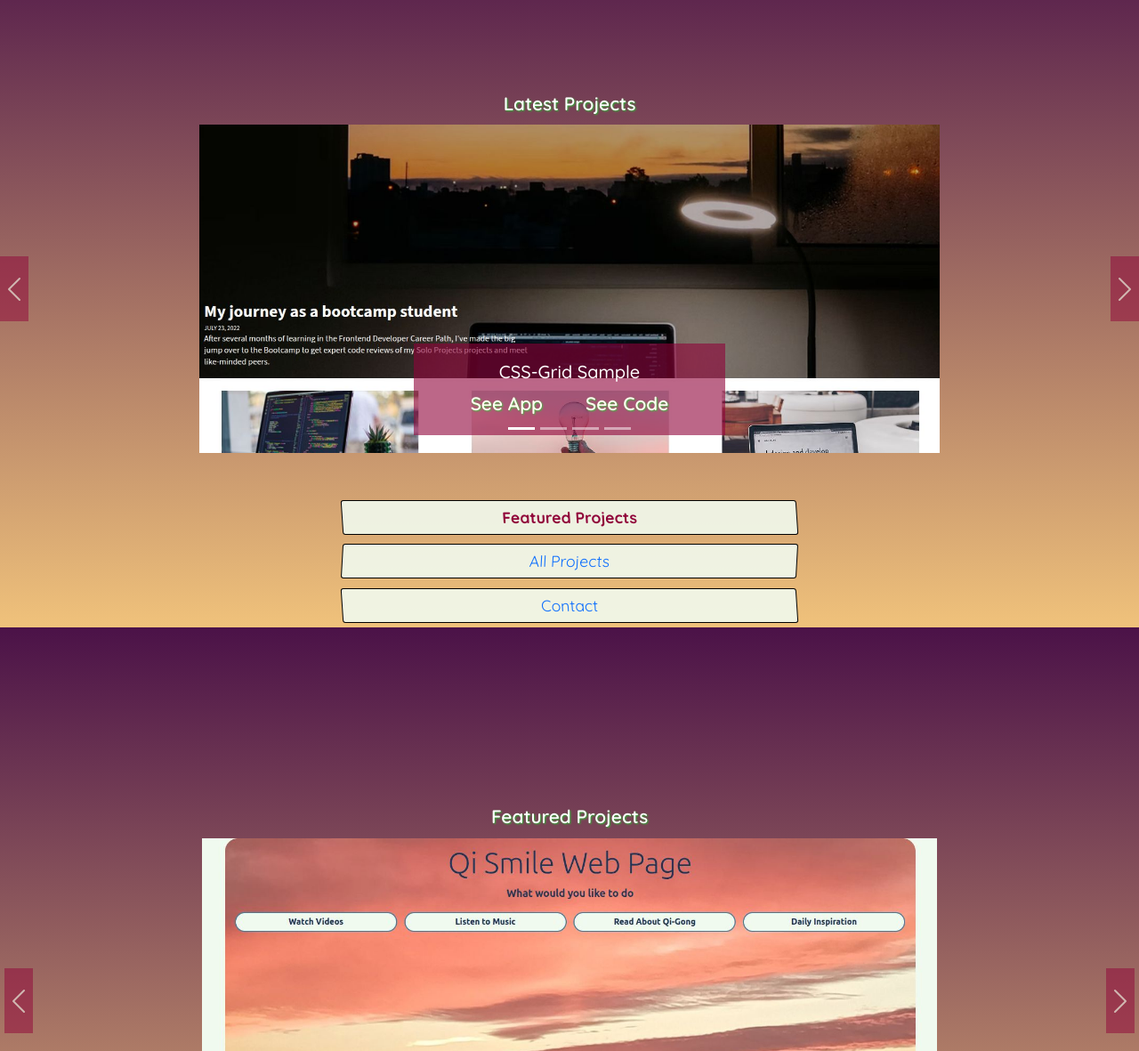
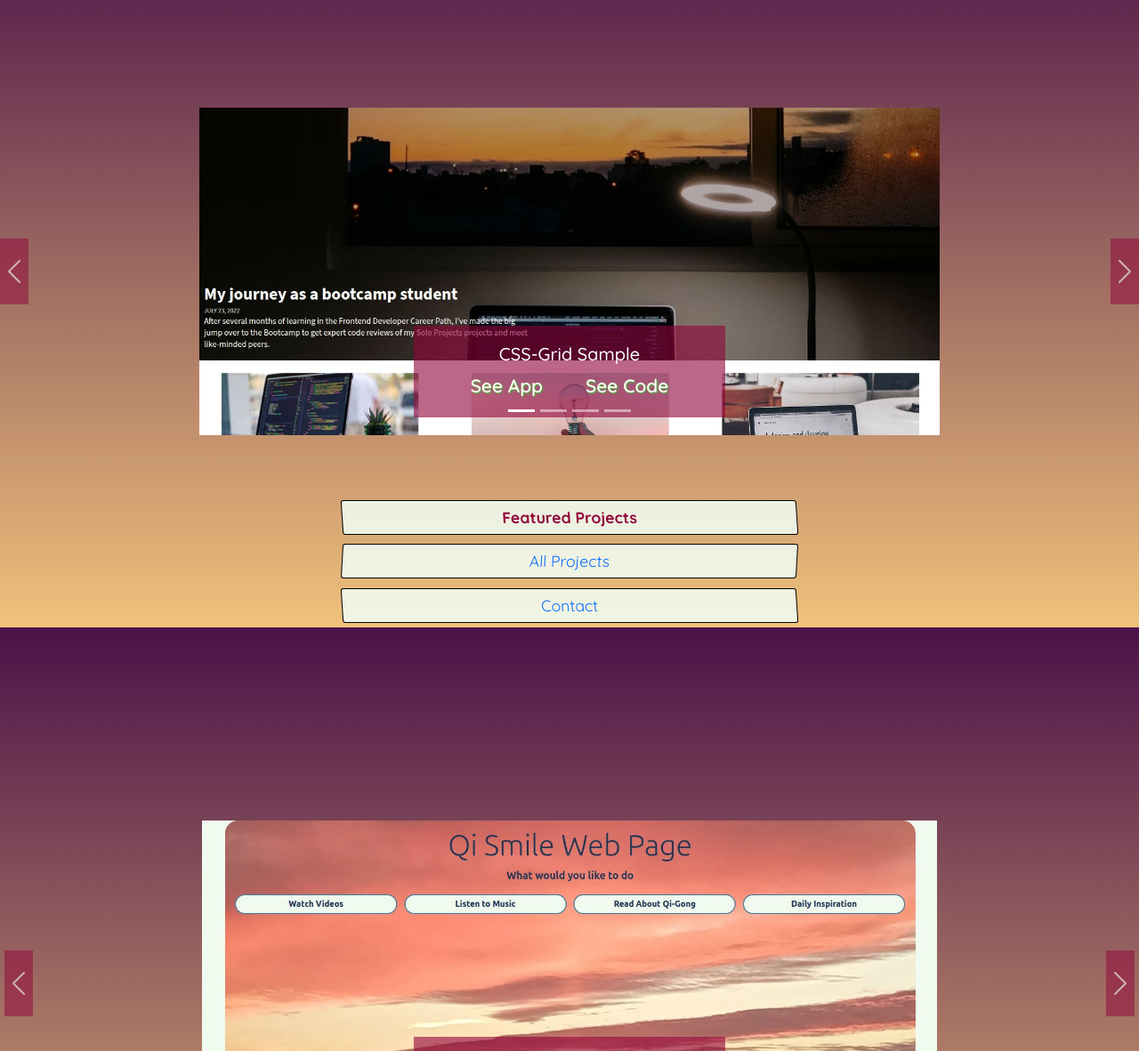
Before and after one commit to zenidreney/portfolio-landing, a plain HTML site: page index.html in a window 1280 px wide. Shown: the part 95-1276 px from the top of the page at 89% size. Drawn offline with nearby package versions, Linux system fonts and the light colour scheme.

Commit message:
minor change

```diff
--- a/index.html
+++ b/index.html
@@ -52,7 +52,7 @@
                 </div>
 
                 <div class="mid-item">
-                   <p class="text-white mb-2">Latest Projects</p>
+                   <!--<p class="text-white mb-2">Latest Projects</p>-->
                     <div id="latest-carousel" class="carousel slide" data-bs-ride="false">
                         <p class="text-white mb-2">LOADING...</p>
                         <!--Dynamic Carousel Content form latestData through renderCarousel-->
@@ -88,7 +88,7 @@
                 </div>
 
                 <div class="mid-item">
-                    <p class="text-white mb-2">Featured Projects</p>
+                    <!--<p class="text-white mb-2">Featured Projects</p>-->
                     <div id="feat-carousel">
                     <p class="text-white mb-2">LOADING...</p>
                         <!--Dynamic carousel from featuredData through renderCarousel -->
```
